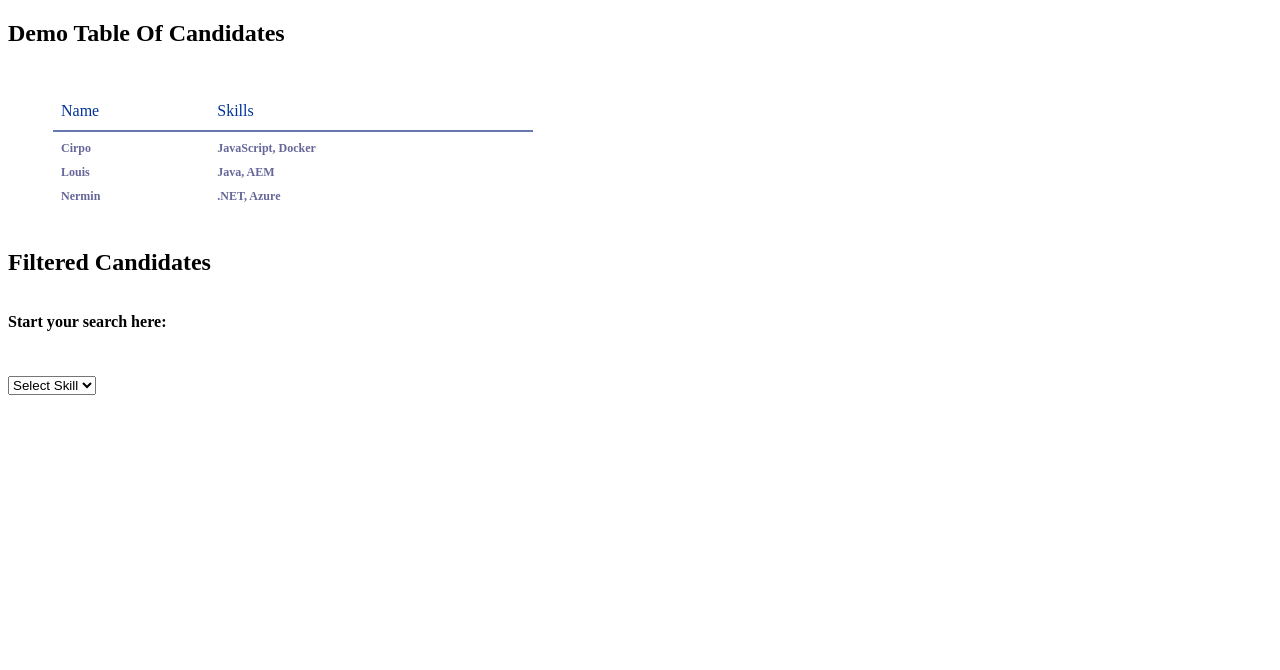
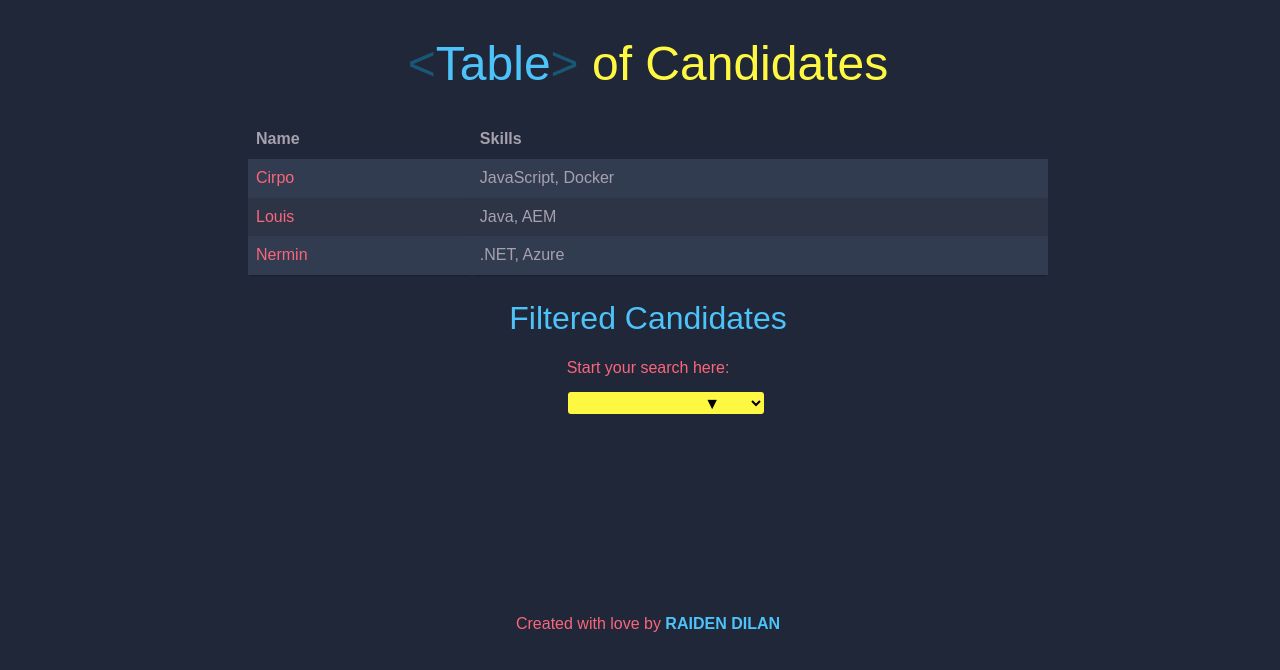
Before and after one commit to RaidenDilan/table-of-candidates, a plain HTML site: page index.html in a window 1280 px wide. Drawn offline with nearby package versions, Linux system fonts and the light colour scheme.

Commit message:
added styling and Namespacing for FUN! Enjoy

```diff
--- a/css/style.css
+++ b/css/style.css
@@ -1,25 +1,197 @@
-.candidates {
-  font-size: 12px;
-  background: #fff;
-  margin: 45px;
-  width: 480px;
-  border-collapse: collapse;
-  text-align: left;
+body {
+  font-family: 'Avenir Next', sans-serif;
+  font-weight: 300;
+  line-height: 1.42em;
+  color: #A7A1AE;
+  background-color: #1F2739;
+  /* display: table; */
+  width: 100vw;
+  height: 100vh;
+}
+h1 {
+  font-size: 3em;
+  font-weight: 300;
+  line-height: 1em;
+  text-align: center;
+  color: #4DC3FA;
+}
+h2 {
+  font-size: 1em;
+  font-weight: 300;
+  text-align: center;
+  display: block;
+  line-height: 1em;
+  padding-bottom: 2em;
+  color: #FB667A;
+}
+h2 a {
+  font-weight: 700;
+  text-transform: uppercase;
+  color: #4DC3FA;
+  text-decoration: none;
 }
 
-.candidates th {
-  font-size: 16px;
-  font-weight: normal;
-  color: #039;
-  padding: 10px 8px;
-  border-bottom: 2px solid #6678b1;
+.blue {
+  color: #185875;
+}
+.yellow {
+  color: #FFF842;
+}
+select {
+  background-color: #FFF842;
+  padding: 2% 100%;
+  font-size: 0.9em;
+  font-weight: 900;
+  width: 100%;
+  margin: 0 auto;
+  height: 1.5em;
+  text-align: center;
+  display: block;
+  color: #323C50;
+  outline: none;
+}
+.candidates {
+  width: 100%;
+  height: 100%;
+  border-collapse: collapse;
+}
+.filter {
+  font-size: 2em;
+  font-weight: 300;
+  line-height: 1em;
+  text-align: center;
+  padding: 0;
+  color: #4DC3FA;
+}
+.developer {
+  padding: 0;
 }
 
-.candidates td {
-  color: #669;
-  padding: 9px 8px 0px 8px;
+.container {
+  text-align: left;
+  overflow: hidden;
+  width: 100vh;
+  margin: 0 auto;
+  display: table;
+  padding: 0 0 8em 0;
+}
+.container th h1 {
+  font-weight: bold;
+  font-size: 1em;
+  text-align: left;
+  color: #185875;
+}
+.container td {
+  font-weight: normal;
+  font-size: 1em;
+  -webkit-box-shadow: 0 2px 2px -2px #0E1119;
+	   -moz-box-shadow: 0 2px 2px -2px #0E1119;
+	        box-shadow: 0 2px 2px -2px #0E1119;
+}
+.container td, .container th {
+  padding-bottom: 1%;
+  padding-top: 1%;
+  padding-left: 1%;
+}
+.container tr:nth-child(odd) {
+  background-color: #323C50;
+}
+.container tr:nth-child(even) {
+  background-color: #2C3446;
+}
+.container th {
+  background-color: #1F2739;
+}
+.container td:first-child {
+  color: #FB667A;
+}
+.container tr:hover {
+  background-color: #464A52;
+  /* -webkit-box-shadow: 0 6px 6px -6px #0E1119;
+	-moz-box-shadow: 0 6px 6px -6px #0E1119;
+	        box-shadow: 0 6px 6px -6px #0E1119; */
+}
+.container td:hover {
+  background-color: #FFF842;
+  color: #403E10;
+  font-weight: bold;
+
+  /* box-shadow: #7F7C21 -1px 1px, #7F7C21 -2px 2px, #7F7C21 -3px 3px, #7F7C21 -0px 0px, #7F7C21 0 0, #7F7C21 0px 0px; */
+  box-shadow:
+    #7F7C21 -1px 1px,
+    #7F7C21 -2px 2px,
+    #7F7C21 -3px 3px;
+    /* #7F7C21 -4px 4px,
+    #7F7C21 -5px 5px,
+    #7F7C21 -6px 6px; */
+  transform: translate3d(6px, -6px, 0);
+
+  transition-delay: 0s;
+  transition-duration: 0.4s;
+  transition-property: all;
+  transition-timing-function: line;
+}
+.custom-dropdown {
+  position: relative;
+  display: block;
+  margin-top: 1em;
+  vertical-align: middle;
+  width: 20%;
+  margin: 1em auto;
+}
+.custom-dropdown__select {
+  padding-right: 2.5em; /* accommodate with the pseudo elements for the dropdown arrow */
+  border: 0;
+  border-radius: 3px;
+  /* -webkit-appearance: none;
+  -moz-appearance: none;
+  appearance: none; */
+}
+.custom-dropdown::before, .custom-dropdown::after {
+  content: '';
+  position: absolute;
+  pointer-events: none;
+}
+.custom-dropdown::after {
+  /*  Custom dropdown arrow */
+  content: '\25BC';
+  height: 1em;
+  font-size: 1em;
+  line-height: 1;
+  right: 0;
+  top: 50%;
+  margin-top: -.45em;
+  margin-right: 0.5em;
+}
+.custom-dropdown::before {
+  /*  Custom dropdown arrow cover */
+  width: 2em;
+  right: 0;
+  top: 0;
+  bottom: 0;
+  border-radius: 0 3px 3px 0;
+}
+.custom-dropdown__select--emerald {
+  background-color: #FFF842;
+  /* background-color: #20b390; */
+  color: #000;
+}
+.custom-dropdown--emerald::before {
+  background-color: #FFF842;
+  /* background-color: #1aa181; */
+}
+.custom-dropdown--emerald::after {
+  color: rgba(0, 0, 0, 1);
+}
+.custom-dropdown__select[disabled] {
+  color: rgba(0, 0, 0, 0.3);
+}
+.custom-dropdown.custom-dropdown--disabled::after {
+  color: rgba(0, 0, 0, 0.1);
 }
 
-.candidates tbody tr:hover td {
-  color: #009;
+@media (max-width: 800px) {
+  .container td:nth-child(4), .container th:nth-child(4) {
+    display: none;
+  }
 }
--- a/index.html
+++ b/index.html
@@ -6,11 +6,15 @@
       <meta http-equiv="X-UA-Compatible" content="ie=edge">
       <title>Table Of Candidates</title>
       <link rel="stylesheet" href="./css/style.css">
-      <script type="text/javascript" src="./js/app.js"></script>
+      <script src="http://ajax.googleapis.com/ajax/libs/jquery/1.11.1/jquery.min.js"></script>
+      <script type="text/javascript" src="./js/namespaced.js"></script>
+      <!-- <script type="text/javascript" src="./js/app.js"></script> -->
   </head>
   <body>
-    <div id="container">
-      <h2>Demo Table Of Candidates <h2>
+    <div class="container">
+
+      <h1><span class="blue">&lt;</span>Table<span class="blue">&gt;</span> <span class="yellow">of Candidates</pan></h1>
+
       <table class="candidates" id="candidates_list">
         <thead>
           <tr>
@@ -31,10 +35,21 @@
           <td>.NET, Azure</td>
         </tr>
       </table>
-      <h2>Filtered Candidates<h2>
-      <div id="results">
-        <h6>Start your search here:</h6>
-        <select id="technology">
+
+      <thead>
+        <tr>
+          <th><h2 class="filter">Filtered Candidates<h2></th>
+        </tr>
+      </thead>
+
+      <thead>
+        <tr>
+          <th>Start your search here:</th>
+        </tr>
+      </thead>
+
+      <span class="custom-dropdown custom-dropdown--emerald custom-dropdown--large">
+        <select class="custom-dropdown__select custom-dropdown__select--emerald" id="technology">
           <option selected disabled>Select Skill</option>
           <option value="JavaScript">JavaScript</option>
           <option value="Angular">Angular</option>
@@ -51,7 +66,11 @@
           <option value="React">React</option>
           <option value=".Net">.Net</option>
         </select>
-      </div>
+      </span>
+
     </div>
+    <tfoot>
+      <tr><h2 class="developer">Created with love by <a href="https://www.raidendilan.co.uk" target="_blank">Raiden Dilan</a></h2></tr>
+    </tfoot>
   </body>
 </html>
--- /dev/null
+++ b/js/namespaced.js
@@ -0,0 +1,92 @@
+var candidate = candidate || {};
+
+candidate.removeRowsFromTable = function(table) {
+  this.rows = table.getElementsByTagName('tr');
+  while (this.rows.length > 1) table.deleteRow(1);
+};
+
+candidate.insertCandidate = function(tbody, name, skills) {
+  this.newRow = tbody.insertRow();
+  this.nameCell = this.newRow.insertCell();
+  this.skillCell = this.newRow.insertCell();
+
+  this.candidateName = document.createTextNode(name);
+  this.candidateSkills = document.createTextNode(skills.join(', '));
+
+  this.nameCell.appendChild(this.candidateName);
+  this.skillCell.appendChild(this.candidateSkills);
+};
+
+candidate.addCandidatesToTable = function(table, candidates) {
+  candidates.forEach(candidate => this.insertCandidate(table, candidate.name, candidate.skills));
+};
+
+candidate.hasSkill = function(candidate, skill) {
+  return candidate.skills.includes(skill);
+};
+
+candidate.filterCandidateBySkill = function(candidates, skill) {
+  this.selectedCandidates = [];
+
+  candidates.forEach((candidate) => {
+    if (this.hasSkill(candidate, skill)) this.selectedCandidates.push(candidate);
+  });
+
+  return this.selectedCandidates;
+};
+
+candidate.tableExists = function() {
+  return !!document.getElementById('filteredResult');
+};
+
+candidate.removeExistingTable = function() {
+  if (this.tableExists()) document.getElementById('filteredResult').remove();
+};
+
+candidate.cloneExistingTable = function() {
+  this.candidatesTable = document.getElementById('candidates_list');
+  this.newCandidatesTable = this.candidatesTable.cloneNode(true);
+  this.newCandidatesTable.id = 'filteredResult';
+
+  return this.newCandidatesTable;
+};
+
+candidate.generateFilteredTBody = function(candidates, skill, table) {
+  this.newTbody = table.getElementsByTagName('tbody')[0];
+  this.filteredCandidates = this.filterCandidateBySkill(candidates, skill);
+  this.addCandidatesToTable(this.newTbody, this.filteredCandidates);
+};
+
+candidate.renderFilteredTable = function(candidates, skill) {
+  this.newTable = this.cloneExistingTable();
+  this.removeRowsFromTable(this.newTable);
+  this.generateFilteredTBody(candidates, skill, this.newTable);
+  // document.body.appendChild(this.newTable);
+  this.container.appendChild(this.newTable);
+};
+
+candidate.changeResults = function() {
+  this.removeExistingTable();
+  this.selectedSkill = this.skillList.options[this.skillList.selectedIndex].value;
+  this.renderFilteredTable(this.newCandidates, this.selectedSkill);
+};
+
+candidate.setup = function() {
+  this.newCandidates = [
+    { name: "Kerrie", skills: ["JavaScript", "Docker", "Ruby"] },
+    { name: "Mario", skills: ["Python", "AWS"] },
+    { name: "Jacquline", skills: ["JavaScript", "Azure"] },
+    { name: "Kathy", skills: ["JavaScript", "Java"] },
+    { name: "Anna", skills: ["JavaScript", "AWS"] },
+    { name: "Matt", skills: ["PHP", "AWS"] },
+    { name: "Jake", skills: ["PHP", ".Net", "Docker"] },
+    { name: "Raiden", skills: ["JavaScript", "Node", "Angular", "Postgres", "Ruby on Rails"] },
+    { name: "Roman", skills: ["Vue", "JavaScript", "D3", "Node", "React"] },
+    { name: "Billie", skills: ["Django", "Postgres", "JavaScript", "Backbone"] }
+  ];
+  this.skillList = document.getElementById('technology');
+  this.container = document.getElementsByClassName('container')[0];
+  this.skillList.addEventListener('change', this.changeResults.bind(this));
+};
+
+$(candidate.setup.bind(candidate));
```
Also changed, not shown: 2 other files.
